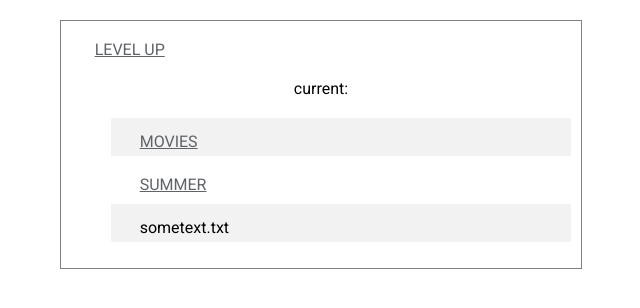
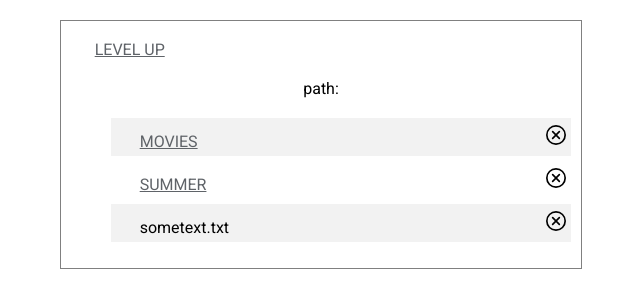
Before and after one commit to Embrill/fileManager, a React (Create React App) app: page / in a window 1280 px wide. Shown: the top 308 px of the page, without its empty margins (319-959 px from the left). Built offline with nearby package versions, Linux system fonts and the light colour scheme.

Commit message:
Попытка реализации удаления файлов

```diff
--- a/package.json
+++ b/package.json
@@ -9,6 +9,7 @@
     "react": "^17.0.2",
     "react-dom": "^17.0.2",
     "react-scripts": "4.0.3",
+    "sass": "^1.55.0",
     "web-vitals": "^1.1.2"
   },
   "scripts": {
--- a/src/App.js
+++ /dev/null
@@ -1,150 +0,0 @@
-import React, { useEffect, useState } from 'react';
-
-import './App.css';
-
-function App() {
-  // Загрузка данных API
-  const [loading, setLoading] = useState(true);
-  const [data, setData] = useState([
-    {
-      name: 'movies',
-      path: '',
-      dir: true,
-      size: 0,
-    },
-    {
-      name: 'somefolder',
-      path: '/movies',
-      dir: true,
-      size: 0,
-    },
-    {
-      name: 'secondfolder',
-      path: '/movies/somefolder',
-      dir: true,
-      size: 0,
-    },
-    {
-      name: 'summer',
-      path: '',
-      dir: true,
-      size: 0,
-    },
-    {
-      name: 'music',
-      path: '/summer',
-      dir: true,
-      size: 0,
-    },
-    {
-      name: 'lorem.txt',
-      path: '/summer',
-      dir: false,
-      size: 2952,
-    },
-    {
-      name: 'sometext.txt',
-      path: '',
-      dir: false,
-      size: 2952,
-    },
-  ]);
-  const [path, setPath] = useState('');
-  const [parent, setParent] = useState('');
-  // const [dataInner, setDataInner] = useState({});
-
-  // useEffect(() => {
-  //   setLoading(false);
-  //   fetch('https://633e73820dbc3309f3b5d032.mockapi.io/file_manager/')
-  //     .then((res) => res.json())
-  //     .then((result) => {
-  //       setParent(result);
-  //       setData(result);
-  //     })
-  //     .finally(() => {
-  //       setLoading(true);
-  //     });
-  // }, []);
-
-  // Отслеживание клика папок
-  const clickHandlerFolder = (event, idFolder) => {
-    event.preventDefault();
-    // console.log(event.target.attributes.href.value); // Внутренности ссылки
-    // setParent(data);
-    // setData(data[id].files);
-    // setPath((prev) => prev + '/' + data[id].name);
-    // console.log('id папки:', id);
-    // console.log('Путь:', data[id].name);
-
-    const filterData = data.filter((x) => x.path === path);
-
-    console.log('Открыта папка:', filterData[idFolder].name);
-    setPath(path + '/' + filterData[idFolder].name);
-    console.log('id папки:', filterData);
-  };
-
-  // Отслеживание клика arrowUp
-  const clickHandlerArrowUp = (e) => {
-    e.preventDefault();
-
-    const toSplitPath = path.split('/');
-    toSplitPath.pop();
-    setPath(toSplitPath.join('/'));
-  };
-
-  // const dataInner = data[0].files;
-
-  loading &&
-    console.log(
-      'Массив:',
-      data.filter((x) => x.path === path)
-    );
-  // parent && console.log(parent[0].name);
-  // {data[0].path + '/' + item.name}
-  return (
-    <div className="file-manager">
-      {loading ? (
-        <>
-          {/* Arrow UP */}
-          <div>
-            <a href="/" onClick={clickHandlerArrowUp}>
-              <span className="material-icons">&#xe5d8;</span>
-              LEVEL UP
-            </a>
-          </div>
-          {/* /path */}
-          <div className="current-level">current: {path}</div>
-          {/* Папки */}
-          <ul className="folder-list">
-            {data
-              .filter((x) => x.path === path)
-              .map((item, index) => {
-                if (item.dir) {
-                  return (
-                    <li className="folder" key={item.name}>
-                      <a href="/" onClick={(e) => clickHandlerFolder(e, index)}>
-                        <span className="material-icons">&#xe2c7;</span>
-                        {item.name.toUpperCase()}
-                      </a>
-                    </li>
-                  );
-                } else {
-                  // Файлы
-                  return (
-                    <li key={item.name} className="file">
-                      <span className="material-icons">&#xe873;</span>
-                      {item.name}
-                    </li>
-                  );
-                }
-              })}
-          </ul>
-        </>
-      ) : (
-        <h2>Идет загрузка...</h2>
-      )}
-    </div>
-  );
-}
-
-export default App;
--- /dev/null
+++ b/src/App.jsx
@@ -0,0 +1,155 @@
+import React, { useEffect, useState } from 'react';
+
+import './App.scss';
+
+function App() {
+  // Загрузка данных API
+  const [data, setData] = useState([
+    {
+      name: 'movies',
+      path: '',
+      dir: true,
+      size: 0,
+    },
+    {
+      name: 'somefolder',
+      path: '/movies',
+      dir: true,
+      size: 0,
+    },
+    {
+      name: 'secondfolder',
+      path: '/movies/somefolder',
+      dir: true,
+      size: 0,
+    },
+    {
+      name: 'summer',
+      path: '',
+      dir: true,
+      size: 0,
+    },
+    {
+      name: 'music',
+      path: '/summer',
+      dir: true,
+      size: 0,
+    },
+    {
+      name: 'lorem.txt',
+      path: '/summer',
+      dir: false,
+      size: 2952,
+    },
+    {
+      name: 'sometext.txt',
+      path: '',
+      dir: false,
+      size: 2952,
+    },
+  ]);
+  const [path, setPath] = useState('');
+  // Отфильтрованный массив по пути
+  const filterData = data.filter((x) => x.path === path);
+
+  // Отслеживание клика папок
+  const clickHandlerFolder = (event, idFolder) => {
+    event.preventDefault();
+
+    console.log('Открыта папка:', filterData[idFolder].name);
+    setPath(path + '/' + filterData[idFolder].name);
+    console.log('id папки:', filterData);
+  };
+
+  // Отслеживание клика arrowUp
+  const clickHandlerArrowUp = (e) => {
+    e.preventDefault();
+    const toSplitPath = path.split('/');
+    toSplitPath.pop();
+    setPath(toSplitPath.join('/'));
+  };
+
+  // Удаление файлов
+  const onClickRemoveFile = (e, idFile) => {
+    e.preventDefault();
+    // const updateData = [...filterData];
+    // updateData.splice(filterData.indexOf(idFile), 1);
+    // setData(updateData);
+  };
+
+  console.log(
+    'Массив:',
+    data.filter((x) => x.path === path)
+  );
+
+  return (
+    <div className="file-manager">
+      {/* Arrow UP */}
+      <div>
+        <a href="/" onClick={clickHandlerArrowUp}>
+          <span className="material-icons">&#xe5d8;</span>
+          LEVEL UP
+        </a>
+      </div>
+      {/* /path */}
+      <div className="current-level">path: {path}</div>
+      {/* Папки */}
+      <ul className="folder-list">
+        {filterData.map((item, index) => {
+          if (item.dir) {
+            return (
+              <li className="folder" key={item.name}>
+                <a href="/" onClick={(e) => clickHandlerFolder(e, index)}>
+                  <span className="material-icons">&#xe2c7;</span>
+                  {item.name.toUpperCase()}
+                </a>
+                <a href="/" onClick={(e) => onClickRemoveFile(e, index)}>
+                  <svg id="Icons" viewBox="0 0 24 24" xmlns="http://www.w3.org/2000/svg">
+                    <defs>
+                      <style></style>
+                    </defs>
+                    <path
+                      className="cls-1"
+                      d="M12,0A12,12,0,1,0,24,12,12.013,12.013,0,0,0,12,0Zm0,22A10,10,0,1,1,22,12,10.011,10.011,0,0,1,12,22Z"
+                    />
+                    <path
+                      className="cls-1"
+                      d="M16.707,7.293a1,1,0,0,0-1.414,0L12,10.586,8.707,7.293A1,1,0,1,0,7.293,8.707L10.586,12,7.293,15.293a1,1,0,1,0,1.414,1.414L12,13.414l3.293,3.293a1,1,0,0,0,1.414-1.414L13.414,12l3.293-3.293A1,1,0,0,0,16.707,7.293Z"
+                    />
+                  </svg>
+                </a>
+              </li>
+            );
+          } else {
+            // Файлы
+            return (
+              <li key={item.name} className="file">
+                <div>
+                  <span className="material-icons">&#xe873;</span>
+                  <span>{item.name}</span>
+                </div>
+                <a href="/" onClick={(e) => onClickRemoveFile(e, index)}>
+                  <svg id="Icons" viewBox="0 0 24 24" xmlns="http://www.w3.org/2000/svg">
+                    <defs>
+                      <style></style>
+                    </defs>
+                    <path
+                      className="cls-1"
+                      d="M12,0A12,12,0,1,0,24,12,12.013,12.013,0,0,0,12,0Zm0,22A10,10,0,1,1,22,12,10.011,10.011,0,0,1,12,22Z"
+                    />
+                    <path
+                      className="cls-1"
+                      d="M16.707,7.293a1,1,0,0,0-1.414,0L12,10.586,8.707,7.293A1,1,0,1,0,7.293,8.707L10.586,12,7.293,15.293a1,1,0,1,0,1.414,1.414L12,13.414l3.293,3.293a1,1,0,0,0,1.414-1.414L13.414,12l3.293-3.293A1,1,0,0,0,16.707,7.293Z"
+                    />
+                  </svg>
+                </a>
+              </li>
+            );
+          }
+        })}
+      </ul>
+    </div>
+  );
+}
+
+export default App;
--- a/src/App.css
+++ b/src/App.scss
@@ -19,10 +19,24 @@ a {
 }
 
 .folder-list li {
- padding: 5px;
- margin-bottom: 5px;
+  padding: 5px;
+  margin-bottom: 5px;
+  /* text-align: left; */
+  display: flex;
+  align-items: center;
+  justify-content: space-between;
+
+  svg {
+    width: 20px;
+    height: auto;
+    cursor: pointer;
+  }
 }
 
+.folder-list {
+  .file {
+  }
+}
 
 ul.folder-list li:nth-child(odd) {
   background-color: #f2f2f2;
--- a/src/index.js
+++ b/src/index.jsx
@@ -1,6 +1,6 @@
 import React from 'react';
 import ReactDOM from 'react-dom';
-import './index.css';
+import './index.scss';
 import App from './App';
 
 ReactDOM.render(
```
Also changed, not shown: src/asd.js (deleted), src/index.scss (renamed from src/index.css), 1 other file (tests, documents, lock files or other folders).
